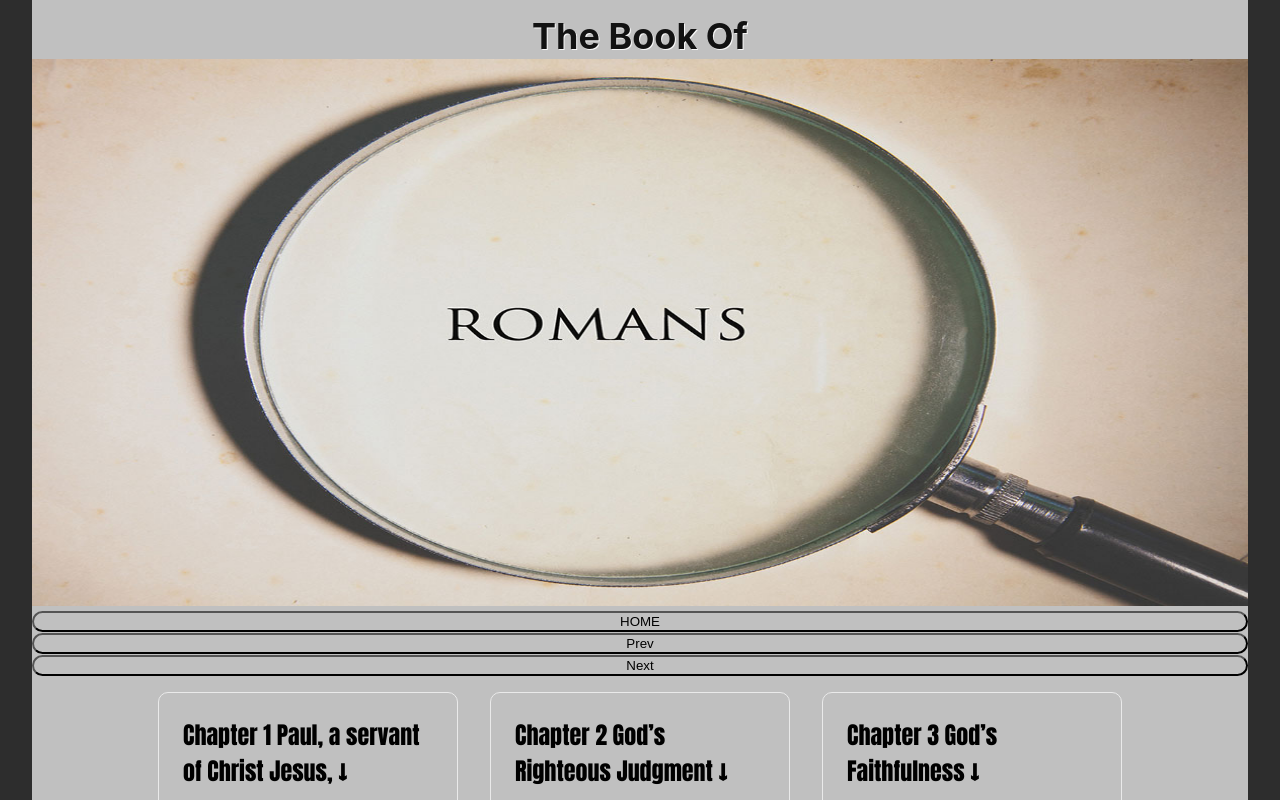
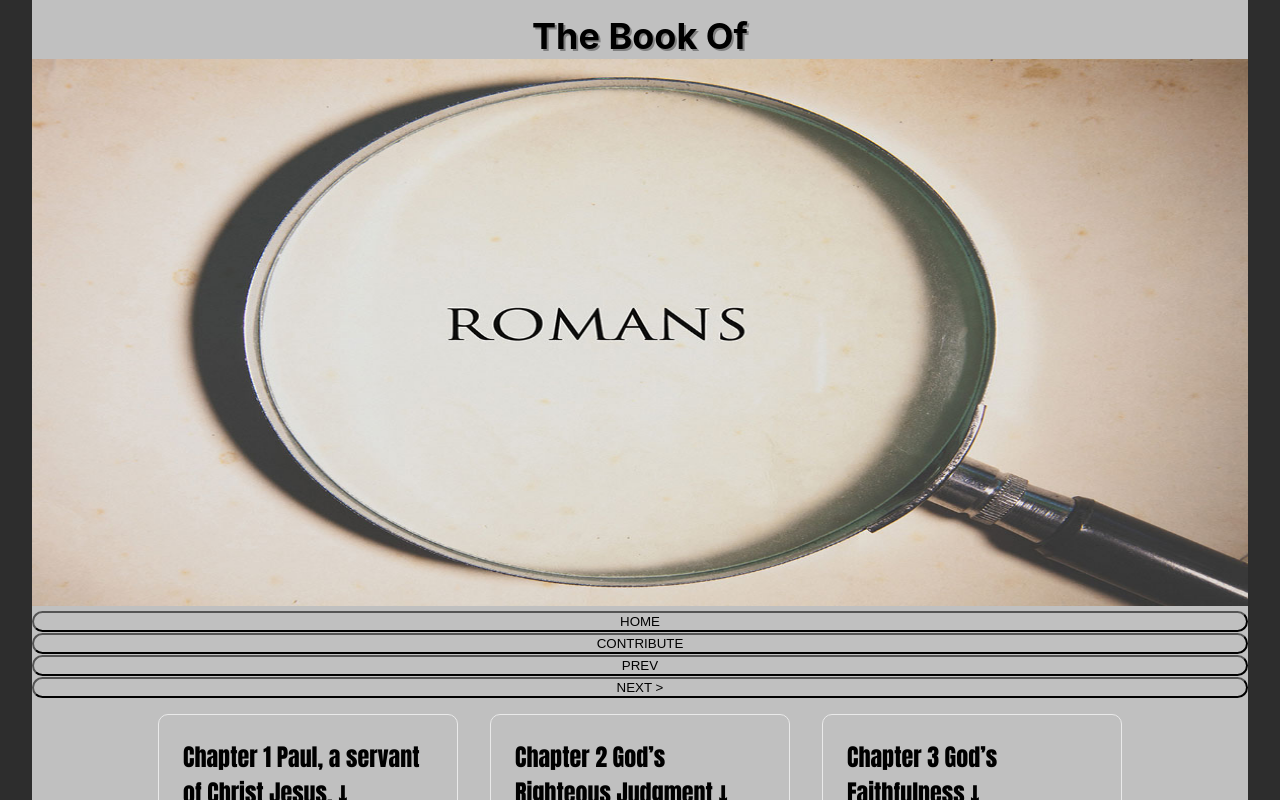
Before and after one commit to jnutt367/romans, a Next.js app: page / in a window 1280 px wide. Shown: the top 800 px of the page. Built offline with nearby package versions, Linux system fonts and the light colour scheme.

Commit message:
Update index.js
linked buttons for pagination

```diff
--- a/pages/index.js
+++ b/pages/index.js
@@ -13,7 +13,7 @@ export default function Home() {
 
       <main className={styles.main}>
         <h1 className={styles.title}>
-           <a href="https://nextjs.org">The Book Of</a>
+         The Book Of
         </h1>
          <div className={styles.hero}>
        <Image
@@ -24,15 +24,20 @@ export default function Home() {
                                 priority
                               />
 
-       <a href="https://the-holy-bible.vercel.app/">
-            <button className={styles.button}>HOME</button>
+     <a href="https://the-holy-bible.vercel.app/">
+            <button className={styles.button}> HOME </button>
        </a>
-       <a  href="https://acts-zeta.vercel.app/" >
-            <button className={styles.button}>Prev</button>
+
+         <a href="#PayPalButton">
+            <button className={styles.button}>CONTRIBUTE </button>
         </a>
-          <a  href="https://first-corinthians.vercel.app/" >
-            <button className={styles.button}>Next</button>
-        </a>
+         <a href="https://acts-zeta.vercel.app/">
+            <button className={styles.button}>PREV </button>
+       </a>
+        <a href="https://first-corinthians.vercel.app/">
+            <button className={styles.button}>NEXT > </button>
+       </a>
+
 
         <div className={styles.grid}>
          <div className={styles.card}>
```
